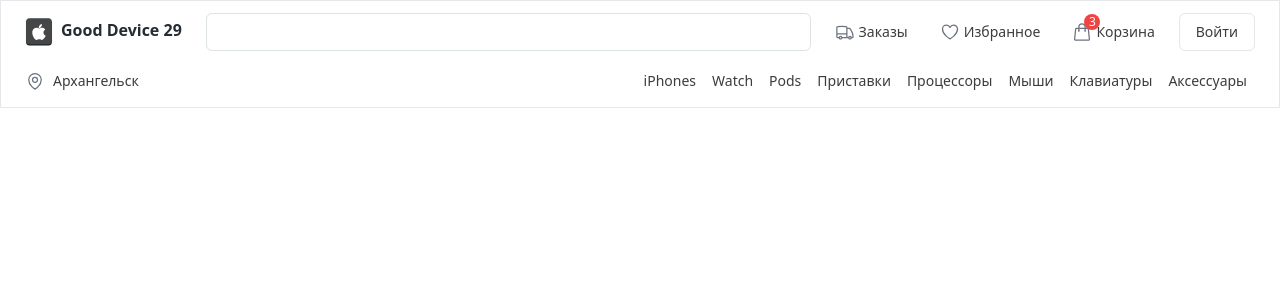
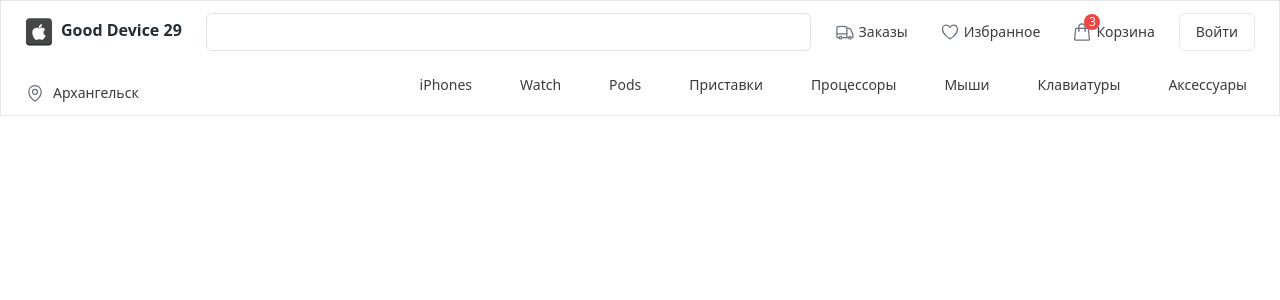
Before and after one commit to nikitaturabov/device-store, a Next.js app: page / in a window 1280 px wide. Shown: the top 300 px of the page. Built offline with nearby package versions, Linux system fonts and the light colour scheme.

Commit message:
небольшой рефактор флексовых компонентов, сделаны конфиги, для прокидывания пропсов во флексовские компоненты

```diff
--- a/src/app/layout/components/Header/index.tsx
+++ b/src/app/layout/components/Header/index.tsx
@@ -18,9 +18,9 @@ export const Header = (): JSX.Element => {
           </FlexContainer>
         </FlexItem>
 
-        <div className='ml-6 flex flex-1 gap-x-3'>
+        <FlexItem grow={'grow'} classNames={'ml-6'}>
           <input type='text' className='w-full rounded-md border border-[#DDE2E4] px-3 py-2 text-sm' />
-        </div>
+        </FlexItem>
 
         <FlexContainer classNames={'ml-2'}>
           <div className='flex cursor-pointer items-center gap-x-1 rounded-md py-2 px-4 hover:bg-gray-100'>
@@ -52,15 +52,15 @@ export const Header = (): JSX.Element => {
         </FlexContainer>
       </FlexContainer>
 
-      <div className='mt-4 flex items-center justify-between'>
-        <div className='flex gap-x-2'>
+      <FlexContainer classNames={'mt-4'} alignContent={'center'} justify={'between'}>
+        <FlexItem>
+          <FlexContainer classNames={'mt-4'} alignContent={'center'} justify={'between'} gap={2}>
+            <MapPinIcon className='h-5 w-5 text-gray-500' />
+            <span className='text-sm font-medium'>Архангельск</span>
+          </FlexContainer>
+        </FlexItem>
 
-
-          <MapPinIcon className='h-5 w-5 text-gray-500' />
-
-          <span className='text-sm font-medium'>Архангельск</span>
-        </div>
-
+        <FlexItem>
           <FlexContainer gap={8}>
             <span className='cursor-pointer rounded-sm py-1 px-2 text-sm font-medium hover:bg-gray-100'>iPhones</span>
             <span
@@ -73,7 +73,9 @@ export const Header = (): JSX.Element => {
             <span
               className='cursor-pointer rounded-sm py-1 px-2 text-sm font-medium hover:bg-gray-100'>Аксессуары</span>
           </FlexContainer>
-      </div>
+        </FlexItem>
+      </FlexContainer>
+
     </div>
   </header>;
 };
--- a/src/components/Flex/FlexContainer/index.tsx
+++ b/src/components/Flex/FlexContainer/index.tsx
@@ -1,27 +1,21 @@
 import {FunctionComponent, PropsWithChildren} from 'react';
 import cn from 'classnames';
-
-type TFlexContainer = {
-  direction?: 'column' | 'row';
-  classNames?: string;
-  justify?: 'between' | 'center' | 'start' | 'end' | 'around' | 'evenly' | 'stretch' | 'baseline';
-  alignContent?: 'between' | 'center' | 'start' | 'end' | 'around' | 'evenly' | 'stretch' | 'baseline';
-  wrap?: 'wrap' | 'nowrap' | 'wrap-reverse';
-  gap?: number;
-}
+import {alignContentConfig, directionConfig, gapsConfig, justifyConfig, TFlexContainer, wrapConfig} from '@/components/Flex/specs.d';
 
 export const FlexContainer: FunctionComponent<PropsWithChildren<TFlexContainer>> = (props) => {
-  const {classNames = '', direction, justify, alignContent, wrap, gap, children} = props;
+  const {classNames = '', direction, justify, alignContent, gap, wrap, children} = props;
+
+  const classes = cn('flex',
+    justify && justifyConfig[justify],
+    alignContent && alignContentConfig[alignContent],
+    wrap && wrapConfig[wrap],
+    direction && directionConfig[direction],
+    classNames && classNames,
+    gap && gapsConfig[gap]
+  );
 
   return <div
-    className={cn('flex', {
-      [`flex-${wrap}`]: Boolean(wrap),
-      [`flex-${direction}`]: Boolean(direction),
-      [`justify-${justify}`]: Boolean(justify),
-      [`content-${alignContent}`]: Boolean(alignContent),
-      [`gap-x-${gap}`]: Boolean(gap),
-      [classNames]: Boolean(classNames)
-    })}
+    className={classes}
   >
     {children}
   </div>;
--- a/src/components/Flex/FlexItem/index.tsx
+++ b/src/components/Flex/FlexItem/index.tsx
@@ -1,24 +1,18 @@
 import {FunctionComponent, PropsWithChildren} from 'react';
 import cn from 'classnames';
-
-type TFlexItem = {
-  grow?: 'grow' | 'grow-0';
-  shrink?: 'shrink' | 'shrink-0';
-  classNames?: string;
-  alignSelf?: 'center' | 'start' | 'end' | 'stretch';
-  justifySelf?: 'center' | 'start' | 'end' | 'stretch';
-}
+import {alignSelfConfig, growConfig, justifySelfConfig, shrinkConfig, TFlexItem} from '@/components/Flex/specs.d';
 
 export const FlexItem: FunctionComponent<PropsWithChildren<TFlexItem>> = (props) => {
-  const {alignSelf = 'center', justifySelf = 'center', grow, shrink, classNames, children} = props;
+  const {alignSelf = 'center', justifySelf = 'center', grow, shrink, classNames = '', children} = props;
+
+  const classes = cn('flex',
+    alignSelf && alignSelfConfig?.[alignSelf],
+    justifySelf && justifySelfConfig?.[justifySelf],
+    classNames && classNames,
+    grow && growConfig?.[grow],
+    shrink && shrinkConfig?.[shrink]
+  );
 
   return <div
-    className={cn('flex', {
-      [`self-${alignSelf}`]: alignSelf,
-      [`items-${justifySelf}`]: justifySelf
-    },
-    grow && grow,
-    shrink && shrink,
-    classNames && classNames
-    )}>{children}</div>;
+    className={classes}>{children}</div>;
 };
--- /dev/null
+++ b/src/components/Flex/specs.d.ts
@@ -0,0 +1,95 @@
+export const justifyConfig = {
+  between: 'justify-between',
+  center: 'justify-center',
+  start: 'justify-start',
+  end: 'justify-end',
+  around: 'justify-around',
+  evenly: 'justify-evenly',
+  stretch: 'justify-stretch',
+  baseline: 'justify-baseline'
+};
+
+export const alignContentConfig = {
+  between: 'content-between',
+  center: 'content-center',
+  start: 'content-start',
+  end: 'content-end',
+  around: 'content-around',
+  evenly: 'content-evenly',
+  stretch: 'content-stretch',
+  baseline: 'content-baseline'
+};
+
+export const wrapConfig = {
+  wrap: 'flex-wrap',
+  nowrap: 'flex-nowrap',
+  wrapReverse: 'flex-wrap-reverse'
+};
+
+export const directionConfig = {
+  column: 'flex-column',
+  row: 'flex-row'
+};
+
+export const alignSelfConfig = {
+  center: 'self-center',
+  start: 'self-start',
+  end: 'self-end',
+  stretch: 'self-stretch'
+};
+
+export const justifySelfConfig = {
+  center: 'items-self-center',
+  start: 'items-self-start',
+  end: 'items-self-end',
+  stretch: 'items-self-stretch'
+};
+
+export const growConfig = {
+  grow: 'flex-grow',
+  grow_0: 'flex-grow-0'
+};
+
+export const shrinkConfig = {
+  shrink: 'flex-shrink',
+  shrink_0: 'flex-shrink-0'
+};
+
+export const gapsConfig = {
+  0: 'gap-0',
+  1: 'gap-1',
+  2: 'gap-2',
+  3: 'gap-3',
+  4: 'gap-4',
+  5: 'gap-5',
+  6: 'gap-6',
+  8: 'gap-8',
+  10: 'gap-10',
+  12: 'gap-12',
+  16: 'gap-16',
+  20: 'gap-20',
+  24: 'gap-24',
+  32: 'gap-32',
+  40: 'gap-40',
+  48: 'gap-48',
+  56: 'gap-56',
+  64: 'gap-64',
+  px: 'gap-px'
+};
+
+export type TFlexContainer = {
+  direction?: keyof typeof directionConfig;
+  classNames?: string;
+  justify?: keyof typeof justifyConfig;
+  alignContent?: keyof typeof alignContentConfig;
+  wrap?: keyof typeof wrapConfig;
+  gap?: keyof typeof gapsConfig;
+}
+
+type TFlexItem = {
+  grow?: keyof typeof growConfig;
+  shrink?: keyof typeof shrinkConfig;
+  classNames?: string;
+  alignSelf?: keyof typeof alignSelfConfig;
+  justifySelf?: keyof typeof justifySelfConfig;
+}
```
Also changed, not shown: .eslintrc.json. Lines whose indentation alone changed are shown as unchanged.
